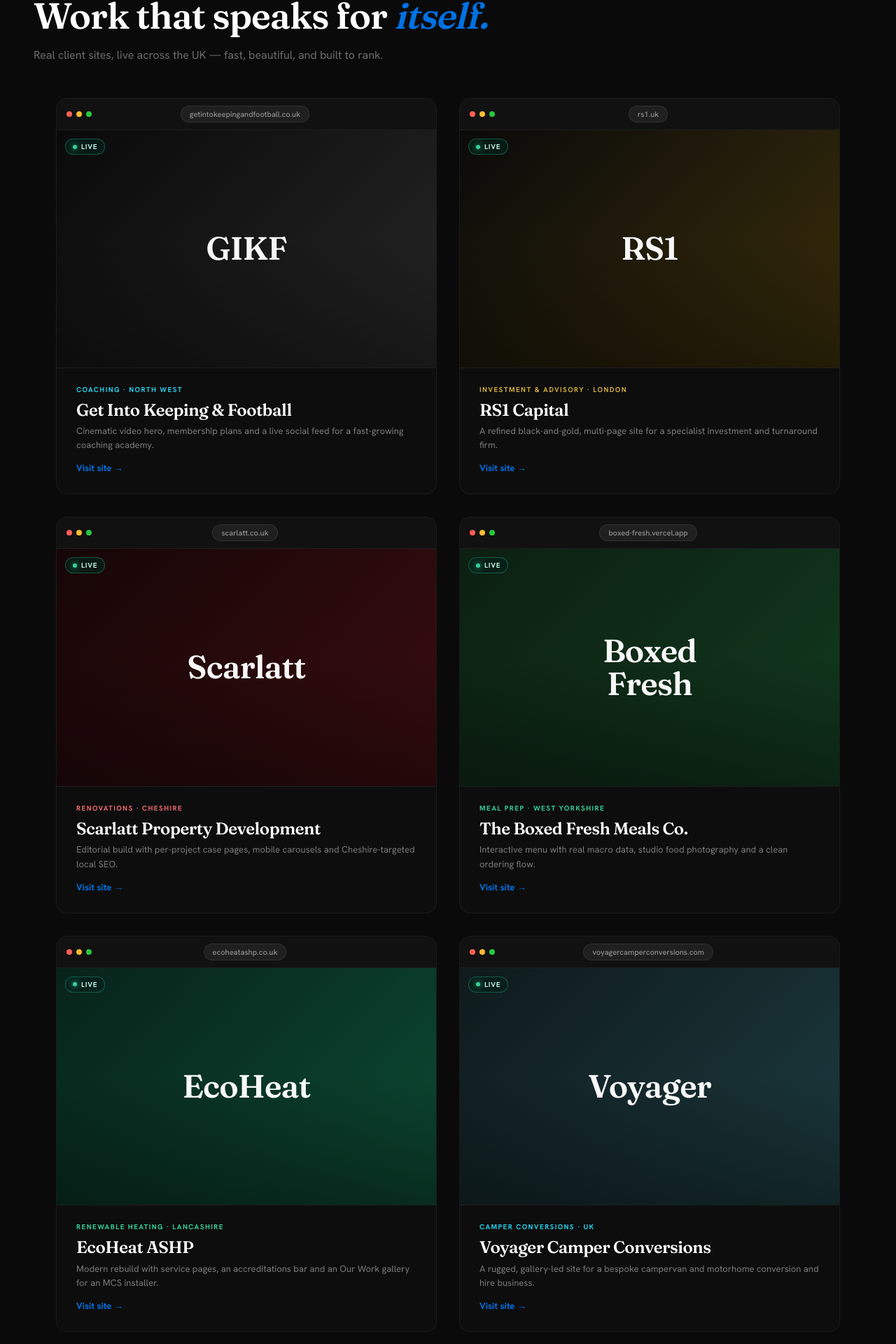
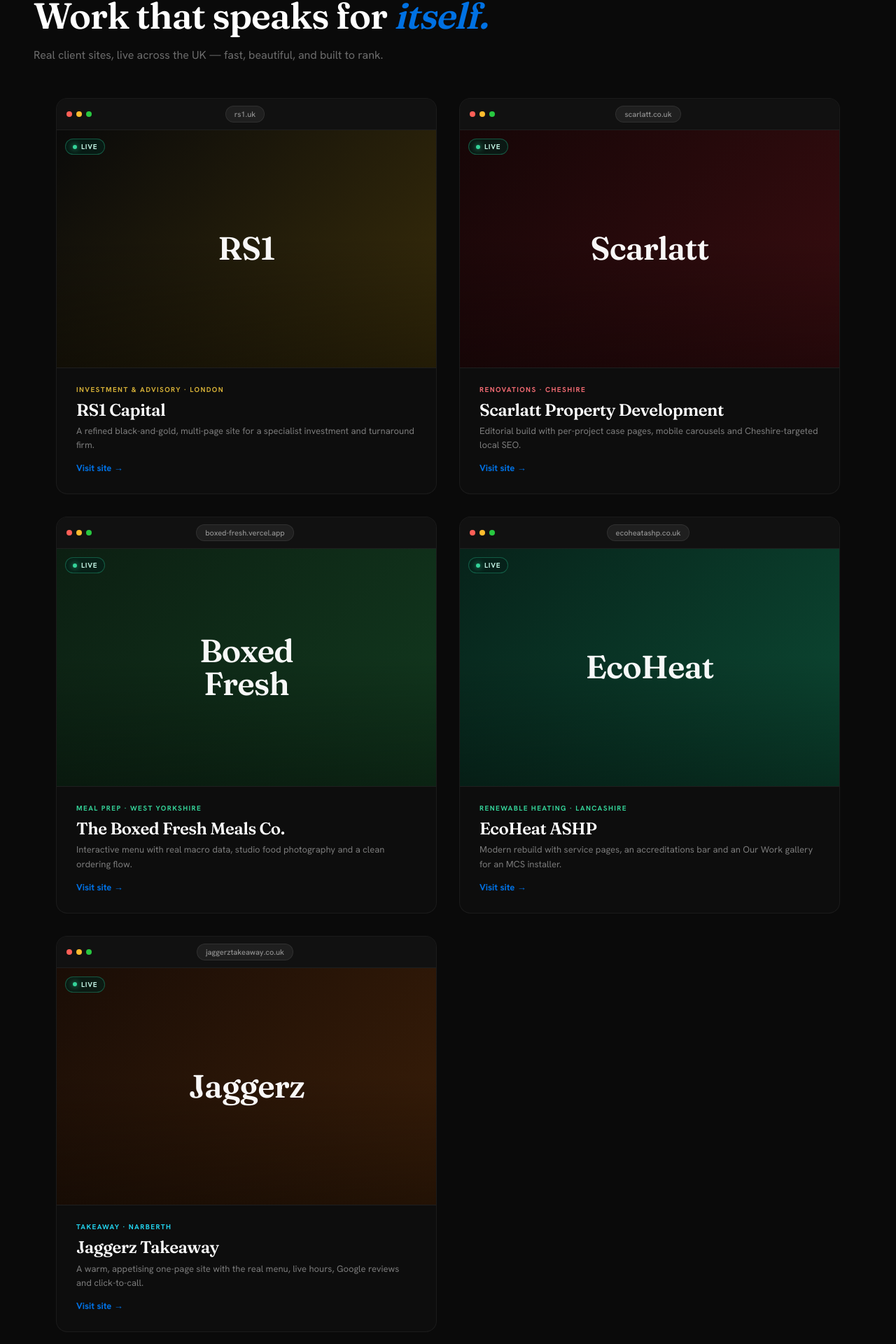
Before and after one commit to quantmaxamilist/quantweb, a Next.js app: page / in a window 1280 px wide. Shown: the part 1974-3894 px from the top of the page at 70% size. Built offline with nearby package versions, Linux system fonts and the light colour scheme.

Commit message:
Remove GIKF from portfolio and case studies
Co-authored-by: Cursor <cursoragent@cursor.com>

```diff
--- a/src/components/Portfolio.tsx
+++ b/src/components/Portfolio.tsx
@@ -14,17 +14,6 @@ type Card = {
 }
 
 const cards: Card[] = [
-  {
-    href: 'https://getintokeepingandfootball.co.uk',
-    domain: 'getintokeepingandfootball.co.uk',
-    gradient: 'linear-gradient(135deg, #0a0a0a, #262626)',
-    mono: 'GIKF',
-    tag: 'Coaching · North West',
-    tagClass: styles.tagAccent,
-    title: 'Get Into Keeping & Football',
-    desc: 'Cinematic video hero, membership plans and a live social feed for a fast-growing coaching academy.',
-    live: true,
-  },
   {
     href: 'https://rs1.uk',
     domain: 'rs1.uk',
@@ -70,14 +59,14 @@ const cards: Card[] = [
     live: true,
   },
   {
-    href: 'https://voyagercamperconversions.com',
-    domain: 'voyagercamperconversions.com',
-    gradient: 'linear-gradient(135deg, #0f1a1c, #1c3b40)',
-    mono: 'Voyager',
-    tag: 'Camper Conversions · UK',
+    href: 'https://jaggerztakeaway.co.uk',
+    domain: 'jaggerztakeaway.co.uk',
+    gradient: 'linear-gradient(135deg, #1a0d06, #3a1e08)',
+    mono: 'Jaggerz',
+    tag: 'Takeaway · Narberth',
     tagClass: styles.tagAccent,
-    title: 'Voyager Camper Conversions',
-    desc: 'A rugged, gallery-led site for a bespoke campervan and motorhome conversion and hire business.',
+    title: 'Jaggerz Takeaway',
+    desc: 'A warm, appetising one-page site with the real menu, live hours, Google reviews and click-to-call.',
     live: true,
   },
 ]
```
Also changed, not shown: src/data/caseStudies.ts (+0 -21 lines).
